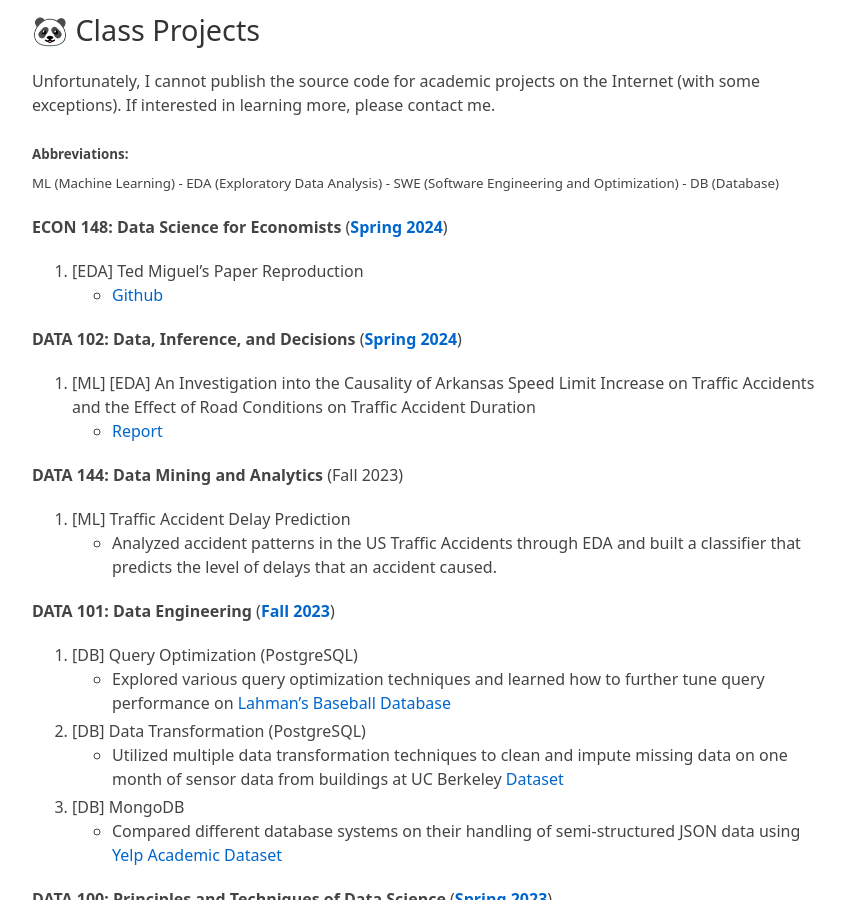
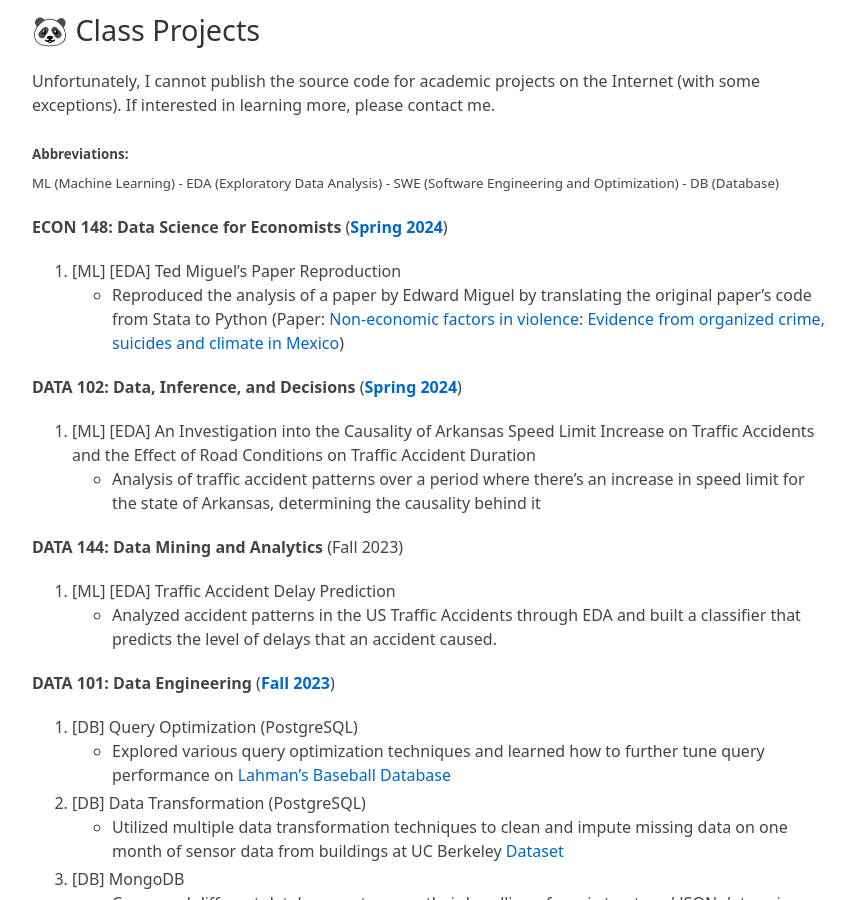
Before and after one commit to MSTeo01/old-website-2.0, a Jekyll site: the page built from projects.md, in a window 1280 px wide and 900 px high, scrolled down 441 px. Shown: the whole window, without its empty margins (208-1063 px from the left). Built offline with Jekyll 4.4.1, drawn with Linux system fonts in a browser that asks for light colours; our own code applies the rules of GitHub Pages for plain Markdown files.

Commit message:
Update projects.md

```diff
--- a/projects.md
+++ b/projects.md
@@ -15,15 +15,15 @@ ML (Machine Learning) - EDA (Exploratory Data Analysis) - SWE (Software Engineer
 
 
 **ECON 148: Data Science for Economists** ([**Spring 2024**](https://www.econ148.org/sp24/))
-1. [EDA] Ted Miguel's Paper Reproduction
-   - [Github](https://github.com/MSTeo01/Econ-148-Project-3)
+1. [ML] [EDA] Ted Miguel's Paper Reproduction
+   - Reproduced the analysis of a paper by Edward Miguel by translating the original paper's code from Stata to Python (Paper: [Non-economic factors in violence: Evidence from organized crime, suicides and climate in Mexico](https://www.nber.org/system/files/working_papers/w24897/w24897.pdf))
 
 **DATA 102: Data, Inference, and Decisions** ([**Spring 2024**](https://data102.org/sp24/))
 1. [ML] [EDA] An Investigation into the Causality of Arkansas Speed Limit Increase on Traffic Accidents and the Effect of Road Conditions on Traffic Accident Duration
-   - [Report](https://msteo.org/assets/data102.pdf)
+   - Analysis of traffic accident patterns over a period where there's an increase in speed limit for the state of Arkansas, determining the causality behind it
 
 **DATA 144: Data Mining and Analytics** (Fall 2023)
-1. [ML] Traffic Accident Delay Prediction
+1. [ML] [EDA] Traffic Accident Delay Prediction
    - Analyzed accident patterns in the US Traffic Accidents through EDA and built a classifier that predicts the level of delays that an accident caused.
 
 **DATA 101: Data Engineering** ([**Fall 2023**](https://fa23.data101.org/))
```
